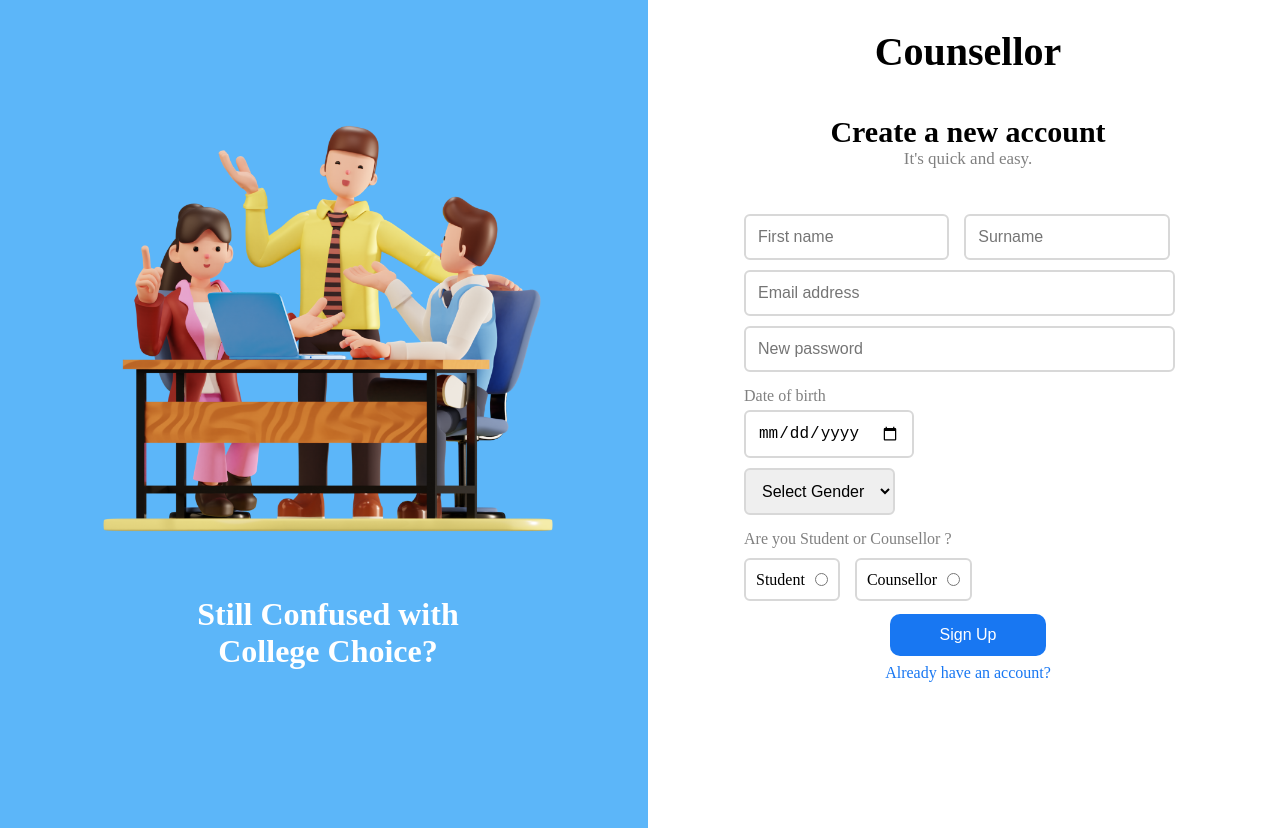
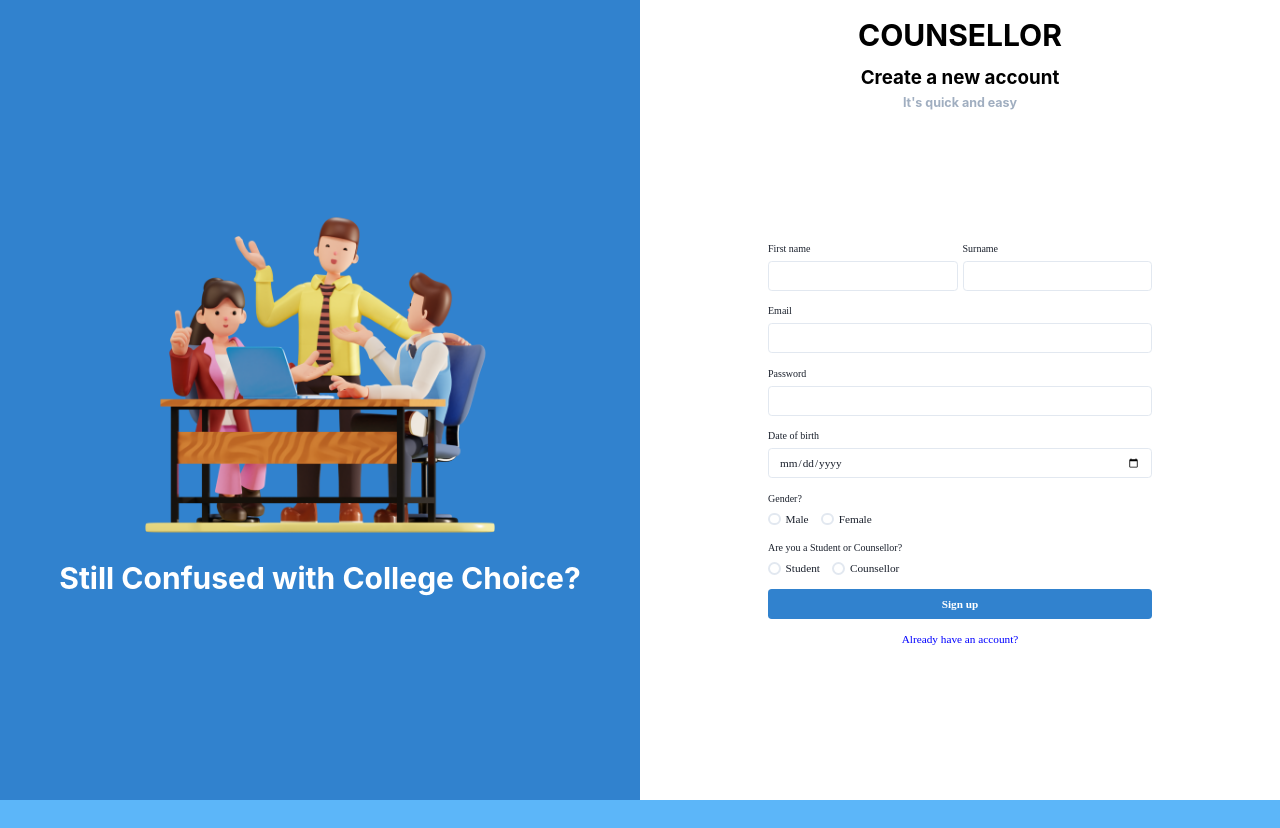
Before and after one commit to Counselllor/Counsellor-Web, a React (Vite) app: page /signup in a window 1280 px wide. After the commit the page ends 800 px from the top, so only its background shows below. Built offline with nearby package versions, Linux system fonts and the light colour scheme; a web font is replaced by a local one.

Commit message:
initial commit

```diff
--- a/package.json
+++ b/package.json
@@ -10,7 +10,11 @@
     "preview": "vite preview"
   },
   "dependencies": {
+    "@chakra-ui/react": "^2.7.1",
+    "@emotion/react": "^11.11.1",
+    "@emotion/styled": "^11.11.0",
     "cors": "^2.8.5",
+    "framer-motion": "^10.12.18",
     "react": "^18.2.0",
     "react-dom": "^18.2.0",
     "react-loader-spinner": "^5.3.4",
--- a/src/components/SignUp/SignUp.jsx
+++ b/src/components/SignUp/SignUp.jsx
@@ -3,6 +3,22 @@ import { Link } from "react-router-dom";
 import { useNavigate } from "react-router-dom";
 import meeting from "../../assets/meeting.png";
 import "./Signup.css";
+import {
+  HStack,
+  VStack,
+  Grid,
+  GridItem,
+  Stack,
+  Heading,
+  Input,
+  FormControl,
+  FormLabel,
+  FormHelperText,
+  RadioGroup,
+  Radio,
+  Button,
+  Text,
+} from "@chakra-ui/react";
 
 const SignUpForm = () => {
   const [firstName, setFirstName] = useState("");
@@ -82,120 +98,290 @@ const SignUpForm = () => {
   };
 
   return (
-    <div className="signup-container">
-      <div className="parent">
-        <div className="left">
-          <img src={meeting} alt="meeting" />
-          <p className="left-text">Still Confused with College Choice?</p>
-        </div>
-        <div className="right">
-        <h1 className="counsellor">Counsellor</h1>
-          <div className="signuptxt">Create a new account</div>
-          <div className="signuptxt2">It's quick and easy.</div>
+    // <div className="signup-container">
+    //   <div className="parent">
+    //     <div className="left">
+    //       <img src={meeting} alt="meeting" />
+    //       <p className="left-text">Still Confused with College Choice?</p>
+    //     </div>
+    //     <div className="right">
+    //     <h1 className="counsellor">Counsellor</h1>
+    //       <div className="signuptxt">Create a new account</div>
+    //       <div className="signuptxt2">It's quick and easy.</div>
 
-          <form className="form-container" onSubmit={handleSubmit}>
-            <div className="errorShow"> {error && <p>{error}</p>}</div>
+    //       <form className="form-container" onSubmit={handleSubmit}>
+    //         <div className="errorShow"> {error && <p>{error}</p>}</div>
 
-            <div className="name">
-              <input
+    //         <div className="name">
+    //           <input
+    //             type="text"
+    //             value={firstName}
+    //             onChange={(e) => setFirstName(e.target.value)}
+    //             placeholder="First name"
+    //             className={`firstname-text  ${
+    //               error === "**First Name is Required!" && "inputField"
+    //             }`}
+    //           />
+
+    //           <input
+    //             type="text"
+    //             value={surname}
+    //             onChange={(e) => setSurname(e.target.value)}
+    //             placeholder="Surname"
+    //             className={`surname-text  ${
+    //               error === "**Surname is Required!" && "inputField"
+    //             }`}
+    //           />
+    //         </div>
+
+    //         <input
+    //           type="email"
+    //           value={email}
+    //           onChange={(e) => setEmail(e.target.value)}
+    //           placeholder="Email address"
+    //           className={error === "**Email is Required!" && "inputField"}
+    //         />
+
+    //         <input
+    //           type="password"
+    //           value={password}
+    //           onChange={(e) => setPassword(e.target.value)}
+    //           placeholder="New password"
+    //           className={`password-text  ${
+    //             error === "**Password is Required!" && "inputField"
+    //           }`}
+    //         />
+
+    //         <label htmlFor="date-of-birth">Date of birth</label>
+    //         <input
+    //           type="date"
+    //           value={dob}
+    //           onChange={(e) => setDob(e.target.value)}
+    //           className={`dob  ${
+    //             error === "**D.O.B is Required!" && "inputField"
+    //           }`}
+    //         />
+
+    //         <select
+    //           type="gender"
+    //           value={gender}
+    //           onChange={(e) => setGender(e.target.value)}
+    //           className={error === "**Select Gender!" && "inputField"}
+    //         >
+    //           <option value="">Select Gender</option>
+    //           <option value="Male">Male</option>
+    //           <option value="Female">Female</option>
+    //           <option value="Other">Other</option>
+    //         </select>
+
+    //         <label htmlFor="student-or-counsellor">
+    //           Are you Student or Counsellor ?{" "}
+    //         </label>
+    //         <div className="name soc">
+    //           <span htmlFor="student-option">
+    //             Student
+    //             <input
+    //               type="radio"
+    //               class="student-option"
+    //               name="student"
+    //               value="1"
+    //               id=""
+    //             ></input>
+    //           </span>
+
+    //           <span htmlFor="counsellor-option">
+    //             Counsellor
+    //             <input
+    //               type="radio"
+    //               class="counsellor-option"
+    //               name="Counsellor"
+    //               value="2"
+    //               id=""
+    //             ></input>
+    //           </span>
+    //         </div>
+    //         <div className="btn">
+    //           <button type="submit" className="submit-button">
+    //             Sign Up
+    //           </button>
+    //           <div className="already-account">
+    //             <Link to="/login">Already have an account?</Link>
+    //           </div>
+    //         </div>
+    //       </form>
+    //     </div>
+    //   </div>
+    // </div>
+
+    // -----------------------------------CHANGES-----------------------------------
+
+    <>
+      <Grid
+        templateColumns="repeat(2, 1fr)"
+        className="wrapper signup-container"
+      >
+        <GridItem
+          w="100%"
+          h="100vh"
+          bg="blue.500"
+          overflow={"hidden"}
+          className="wrapper__one"
+        >
+          <VStack h={"full"} overflow={"hidden"} justifyContent={"center"}>
+            <img src={meeting} width={"350px"} />
+            <Heading as="h2" size="2xl" color={"white"}>
+              Still Confused with College Choice?
+            </Heading>
+          </VStack>
+        </GridItem>
+        <GridItem w="100%" h="100vh" bg="white" className="wrapper__two">
+          <VStack
+            h={"full"}
+            overflow={"hidden"}
+            justifyContent={"start"}
+            py={"19.5"}
+          >
+            <Heading
+              as="h2"
+              size="2xl"
+              color={"black"}
+              textTransform={"uppercase"}
+            >
+              Counsellor
+            </Heading>
+            <Heading as="h2" size="lg" color={"black"} pt={"5"}>
+              Create a new account
+            </Heading>
+            <Heading as="h2" size="md" color={"gray.400"}>
+              It's quick and easy
+            </Heading>
+
+            <VStack h={"full"} overflow={"hidden"} w={"full"}>
+              <form
+                style={{
+                  width: "100%",
+                  height: "100%",
+                  justifyContent: "center",
+                }}
+              >
+                <Stack rowGap={"5"}>
+                  <Stack flexDirection={"row"}>
+                    <FormControl>
+                      <FormLabel>First name</FormLabel>
+                      <Input
                         type="text"
+                        size={"lg"}
                         value={firstName}
                         onChange={(e) => setFirstName(e.target.value)}
-                placeholder="First name"
-                className={`firstname-text  ${
-                  error === "**First Name is Required!" && "inputField"
-                }`}
                       />
-
-              <input
+                    </FormControl>
+                    <FormControl>
+                      <FormLabel>Surname</FormLabel>
+                      <Input
                         type="text"
+                        size={"lg"}
                         value={surname}
                         onChange={(e) => setSurname(e.target.value)}
-                placeholder="Surname"
-                className={`surname-text  ${
-                  error === "**Surname is Required!" && "inputField"
-                }`}
                       />
-            </div>
+                    </FormControl>
+                  </Stack>
 
-            <input
+                  <Stack>
+                    <FormControl>
+                      <FormLabel>Email</FormLabel>
+                      <Input
                         type="email"
+                        size={"lg"}
                         value={email}
                         onChange={(e) => setEmail(e.target.value)}
-              placeholder="Email address"
-              className={error === "**Email is Required!" && "inputField"}
                       />
+                    </FormControl>
+                  </Stack>
 
-            <input
+                  <Stack>
+                    <FormControl>
+                      <FormLabel>Password</FormLabel>
+                      <Input
                         type="password"
+                        size={"lg"}
                         value={password}
                         onChange={(e) => setPassword(e.target.value)}
-              placeholder="New password"
-              className={`password-text  ${
-                error === "**Password is Required!" && "inputField"
-              }`}
                       />
-
-            <label htmlFor="date-of-birth">Date of birth</label>
-            <input
+                    </FormControl>
+                  </Stack>
+                  <Stack>
+                    <FormControl>
+                      <FormLabel>Date of birth</FormLabel>
+                      <Input
                         type="date"
+                        size={"lg"}
                         value={dob}
                         onChange={(e) => setDob(e.target.value)}
-              className={`dob  ${
-                error === "**D.O.B is Required!" && "inputField"
-              }`}
                       />
+                    </FormControl>
+                  </Stack>
 
-            <select
-              type="gender"
+                  <Stack>
+                    <FormControl>
+                      <FormLabel as="legend">Gender?</FormLabel>
+                      <RadioGroup
+                        defaultValue="Itachi"
                         value={gender}
                         onChange={(e) => setGender(e.target.value)}
-              className={error === "**Select Gender!" && "inputField"}
                       >
-              <option value="">Select Gender</option>
-              <option value="Male">Male</option>
-              <option value="Female">Female</option>
-              <option value="Other">Other</option>
-            </select>
+                        <HStack overflow={"hidden"} columnGap={"5"}>
+                          <Radio value="Male" size={"lg"}>
+                            Male
+                          </Radio>
+                          <Radio value="Female" size={"lg"}>
+                            Female
+                          </Radio>
+                        </HStack>
+                      </RadioGroup>
+                    </FormControl>
+                  </Stack>
 
-            <label htmlFor="student-or-counsellor">
-              Are you Student or Counsellor ?{" "}
-            </label>
-            <div className="name soc">
-              <span htmlFor="student-option">
+                  <Stack>
+                    <FormControl>
+                      <FormLabel as="legend">
+                        Are you a Student or Counsellor?
+                      </FormLabel>
+                      <RadioGroup defaultValue="Itachi">
+                        <HStack overflow={"hidden"} columnGap={"5"}>
+                          <Radio value="1" name="Student" size={"lg"}>
                             Student
-                <input
-                  type="radio"
-                  class="student-option"
-                  name="student"
-                  value="1"
-                  id=""
-                ></input>
-              </span>
+                          </Radio>
+                          <Radio value="2" size={"lg"} name="Counsellor">
+                            Counsellor
+                          </Radio>
+                        </HStack>
+                      </RadioGroup>
+                    </FormControl>
+                  </Stack>
 
-              <span htmlFor="counsellor-option">
-                Counsellor
-                <input
-                  type="radio"
-                  class="counsellor-option"
-                  name="Counsellor"
-                  value="2"
-                  id=""
-                ></input>
-              </span>
-            </div>
-            <div className="btn">
-              <button type="submit" className="submit-button">
-                Sign Up
-              </button>
-              <div className="already-account">
-                <Link to="/login">Already have an account?</Link>
-              </div>
-            </div>
+                  <Stack textAlign={"center"}>
+                    <Button colorScheme="blue" size="lg" type="button">
+                      Sign up
+                    </Button>
+
+                    <Button
+                      colorScheme="blue"
+                      size="lg"
+                      variant={"unstyled"}
+                      fontWeight={"thin"}
+                      color={"blue"}
+                      type="button"
+                    >
+                      <Link to={"/login"}>Already have an account?</Link>
+                    </Button>
+                  </Stack>
+                </Stack>
               </form>
-        </div>
-      </div>
-    </div>
+            </VStack>
+          </VStack>
+        </GridItem>
+      </Grid>
+    </>
   );
 };
 
--- a/src/index.jsx
+++ b/src/index.jsx
@@ -1,46 +1,60 @@
-import React, {Suspense} from 'react'
-import ReactDOM from 'react-dom/client'
-import { createBrowserRouter, RouterProvider } from 'react-router-dom'
-import {Home,About,LoginForm,SignUpForm,ErrorPage} from './components/index'
-import App from './App'
-import Loading from './components/Loading/Loading'
+import React, { Suspense } from "react";
+import ReactDOM from "react-dom/client";
+import { createBrowserRouter, RouterProvider } from "react-router-dom";
+import {
+  Home,
+  About,
+  LoginForm,
+  SignUpForm,
+  ErrorPage,
+} from "./components/index";
+import App from "./App";
+import Loading from "./components/Loading/Loading";
+import { ChakraProvider } from "@chakra-ui/react";
 
-import './index.css'
+import "./index.css";
 
 const router = createBrowserRouter([
   {
-    path: '/',
-    errorElement: <ErrorPage/>,
-    element: <Suspense fallback={<Loading/>}><App/></Suspense>,
+    path: "/",
+    errorElement: <ErrorPage />,
+    element: (
+      <Suspense fallback={<Loading />}>
+        <App />
+      </Suspense>
+    ),
     children: [
       {
-        path: '/',
-        errorElement: <ErrorPage/>,
-        element: <Home/>
+        path: "/",
+        errorElement: <ErrorPage />,
+        element: <Home />,
       },
       {
-        path: '/about',
-        errorElement: <ErrorPage/>,
-        element: <About/>
+        path: "/about",
+        errorElement: <ErrorPage />,
+        element: <About />,
       },
       {
-        path: '/login',
-        errorElement: <ErrorPage/>,
-        element: <LoginForm/>
+        path: "/login",
+        errorElement: <ErrorPage />,
+        element: <LoginForm />,
       },
       {
-        path: '/signup',
-        errorElement: <ErrorPage/>,
-        element: <SignUpForm/>
-      }
-    ]
-  }
-])
+        path: "/signup",
+        errorElement: <ErrorPage />,
 
-ReactDOM.createRoot(document.getElementById('root')).render(
+        element: (
+          <ChakraProvider>
+            <SignUpForm />
+          </ChakraProvider>
+        ),
+      },
+    ],
+  },
+]);
+
+ReactDOM.createRoot(document.getElementById("root")).render(
   <React.StrictMode>
-
-    <RouterProvider router={router}/>
-
+    <RouterProvider router={router} />
   </React.StrictMode>
-)
+);
```
Also changed, not shown: 2 other files (tests, documents, lock files or other folders). Lines whose indentation alone changed are shown as unchanged.
